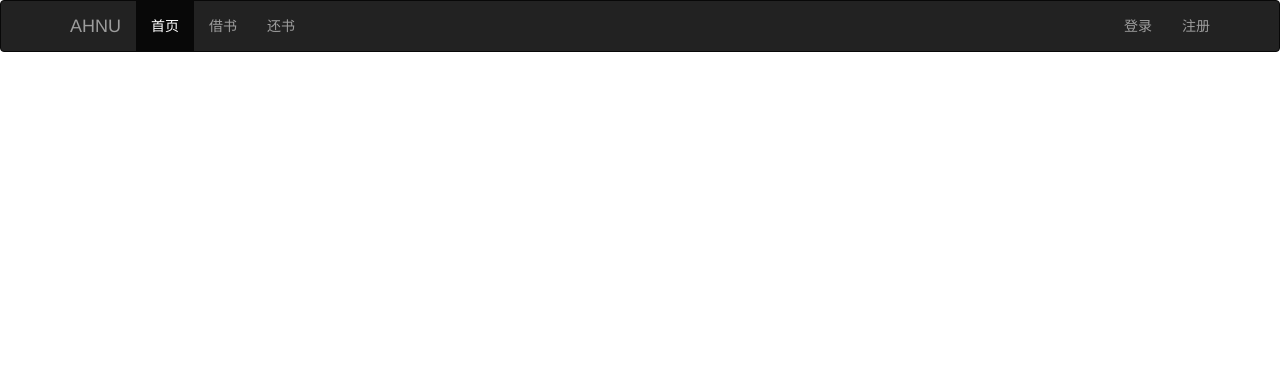
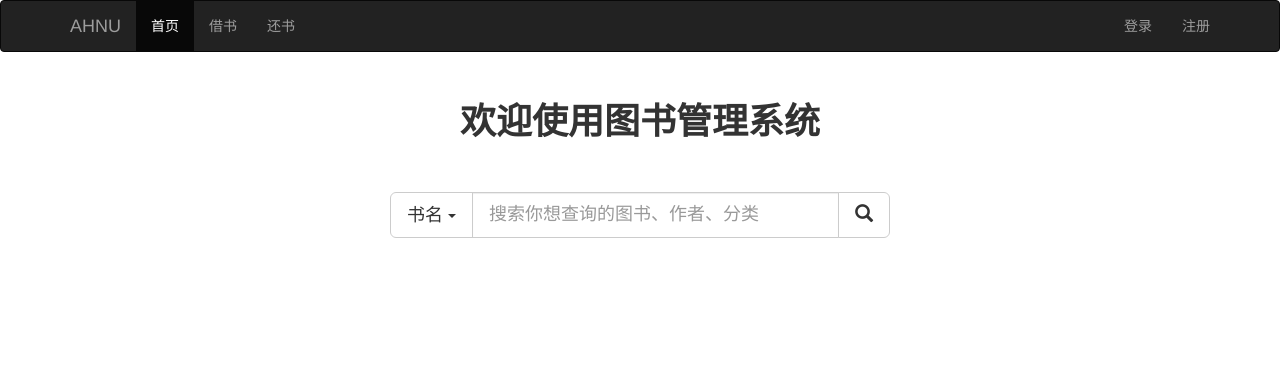
Before and after one commit to Jortana/AHNU-circulation-desk, a PHP site: page / in a window 1280 px wide. Shown: the top 391 px of the page. Run offline with PHP 8.4, Linux system fonts and the light colour scheme.

Commit message:
制作首页，登录登出功能完善

```diff
--- a/account/login.html
+++ b/account/login.html
@@ -9,7 +9,7 @@
     <link rel="stylesheet" href="../css/common.css">
     <link rel="stylesheet" href="../css/login.css">
 </head>
-<body>
+<body class="hide">
     <header id="header">
         <cmheader></cmheader>
     </header>
@@ -39,6 +39,7 @@
 
     <script src="../lib/jquery.js"></script>
     <script src="../lib/vue.js"></script>
+    <script src="../js/common_fns.js"></script>
     <script src="../js/login.js"></script>
     <script src="../js/vheader.js"></script>
 </body>
--- a/css/common.css
+++ b/css/common.css
@@ -32,3 +32,11 @@
 .hide {
     display: none;
 }
+
+.pointer {
+    cursor:pointer;
+}
+
+.text-right {
+    text-align: right;
+}
--- a/css/index.css
+++ b/css/index.css
@@ -0,0 +1,12 @@
+h1 {
+    font-weight: 600;
+    margin-top: 50px;
+}
+
+#search {
+    margin-top: 50px;
+}
+
+.container-center {
+    min-height: 200px;
+}
--- a/css/login.css
+++ b/css/login.css
@@ -1,3 +1,7 @@
+h1 {
+    font-weight: 600;
+}
+
 .container-center {
     max-width: 400px;
 }
--- a/index.html
+++ b/index.html
@@ -14,8 +14,34 @@
         <!-- 先判断是否登录,再添加页头 -->
     </div>
 
+    <h1 class="tcenter">欢迎使用图书管理系统</h1>
+    <form id="search" class="container-center">
+        <div class="input-group input-group-lg">
+            <div class="input-group-btn">
+                <button type="button" class="btn btn-default dropdown-toggle" data-toggle="dropdown" aria-haspopup="true" aria-expanded="false">
+                    <span id="search-type">书名</span>
+                    <span class="caret"></span>
+                </button>
+                <ul class="dropdown-menu">
+                    <li><a id="select-book" class="pointer select-menu">书名</a></li>
+                    <li><a id="select-author" class="pointer select-menu">作者</a></li>
+                    <li><a id="select-cate" class="pointer select-menu">分类</a></li>
+                </ul>
+            </div>
+            <input type="hidden" name="search-type" id="hidden-type" class="form-control" value="书名">
+            <input type="text" class="form-control" id="" placeholder="搜索你想查询的图书、作者、分类">
+            <span class="input-group-btn">
+                <button class="btn btn-default" type="submit" aria-label="go-search">
+                    <span class="glyphicon glyphicon-search" aria-hidden="true"></span>
+                </button>
+            </span>
+        </div>
+    </form>
+
     <script src="lib/vue.js"></script>
     <script src="lib/jquery.js"></script>
+    <script src="https://cdn.bootcss.com/twitter-bootstrap/3.4.1/js/bootstrap.js"></script>
+    <script src="js/common_fns.js"></script>
     <script src="js/index.js"></script>
     <script src="js/vheader.js"></script>
 </body>
--- /dev/null
+++ b/js/common_fns.js
@@ -0,0 +1 @@
+// 存放在不同js中使用的函数
--- a/js/vheader.js
+++ b/js/vheader.js
@@ -21,7 +21,6 @@ Vue.component('cmheader', {
                     </ul>
                     <ul id="nav-right-login" class="nav navbar-nav navbar-right hide">
                         <li id="info"></li>
-                        <li id="goto-home"><a href="#">设置</a></li>
                     </ul>
                 </div>
             </div>
@@ -48,9 +47,14 @@ Vue.component('indexheader', {
                         <li id="goto-login"><a href="account/login.html">登录</a></li>
                         <li id="goto-register"><a href="account/register.html">注册</a></li>
                     </ul>
-                    <ul id="nav-right-login" class="nav navbar-nav navbar-right hide">
-                        <li id="info" class="no-grey"></li>
-                        <li id="goto-home"><a href="#">设置</a></li>
+                    <ul id="nav-right-login" class="nav navbar-nav navbar-right dropdown hide">
+                        <li id="info" class="dropdown-toggle" data-toggle="dropdown" aria-haspopup="true" aria-expanded="true"></li>
+                        <ul id="account-menu" class="dropdown-menu text-right">
+                            <li><a href="#">历史纪录</a></li>
+                            <li><a href="#">个人信息</a></li>
+                            <li role="separator" class="divider"></li>
+                            <li><a id="logout" href="#">退出</a></li>
+                        </ul>
                     </ul>
                 </div>
             </div>
--- a/t.sql
+++ b/t.sql
@@ -1,2 +1 @@
-alter table `bar_user` add `stu_number` char(12) comment '学号' after `user_ID`;
-alter table `bar_user` add index `idx_snumber` (`stu_number`);
+alter table `bar_book` modify column `book_cate` varchar(30);
```
Also changed, not shown: createdb.sql (+6 -2 lines), js/index.js (+53 -2 lines), js/login.js (+31 -0 lines), php/logout.php (added, +12 -0 lines), README.md.
